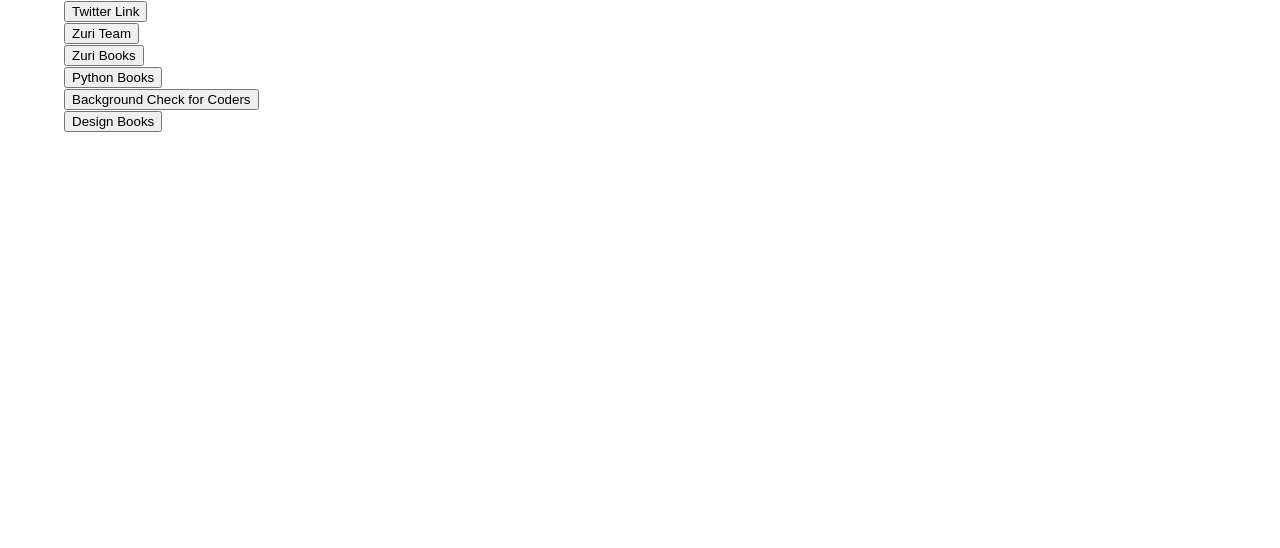
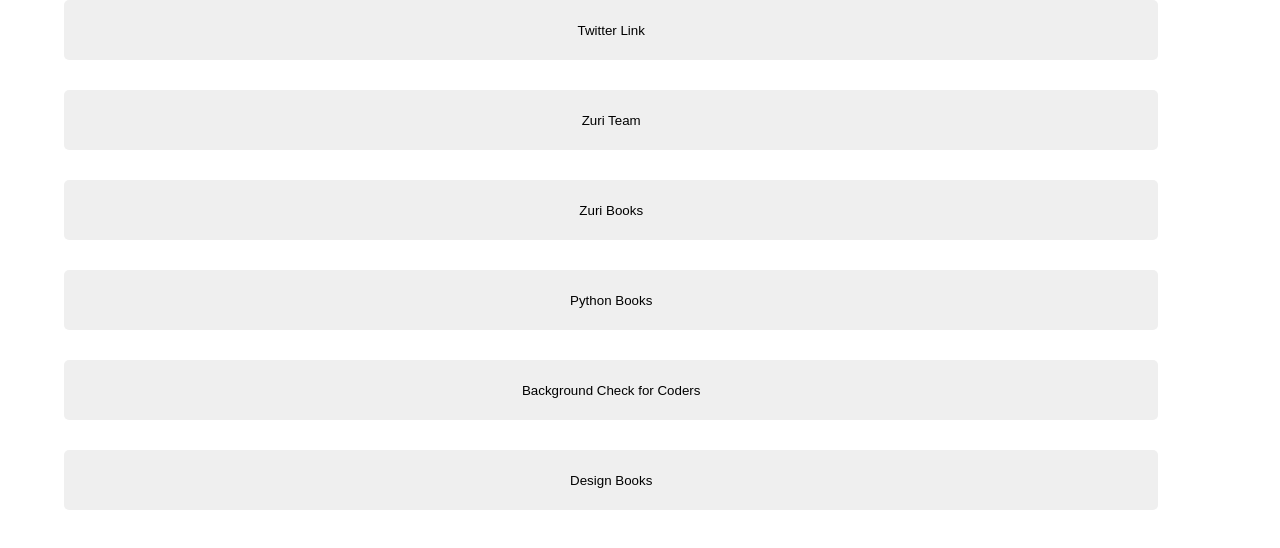
Before and after one commit to mercylynn/profile, a React (Create React App) app: page / in a window 1280 px wide. Shown: the top 548 px of the page. Built offline with nearby package versions, Linux system fonts and the light colour scheme.

Commit message:
pass props

```diff
--- a/src/components/LinkButton.js
+++ b/src/components/LinkButton.js
@@ -3,7 +3,7 @@
 function LinkButton({ name, id, link }) {
     return (
         <div>
-            <a href={link}><button id={id} >{name}</button></a>
+            <a href={link}><button id={id} className="btn">{name}</button></a>
         </div>
     )
 }
```
